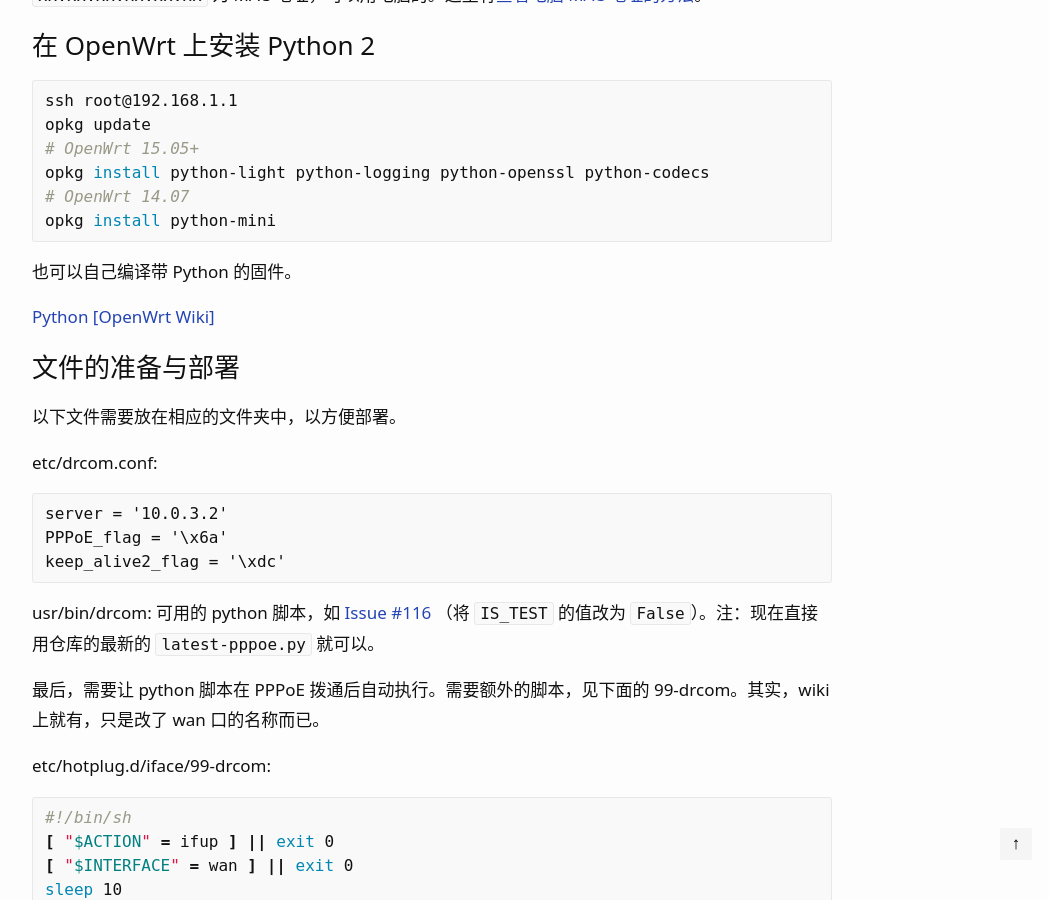
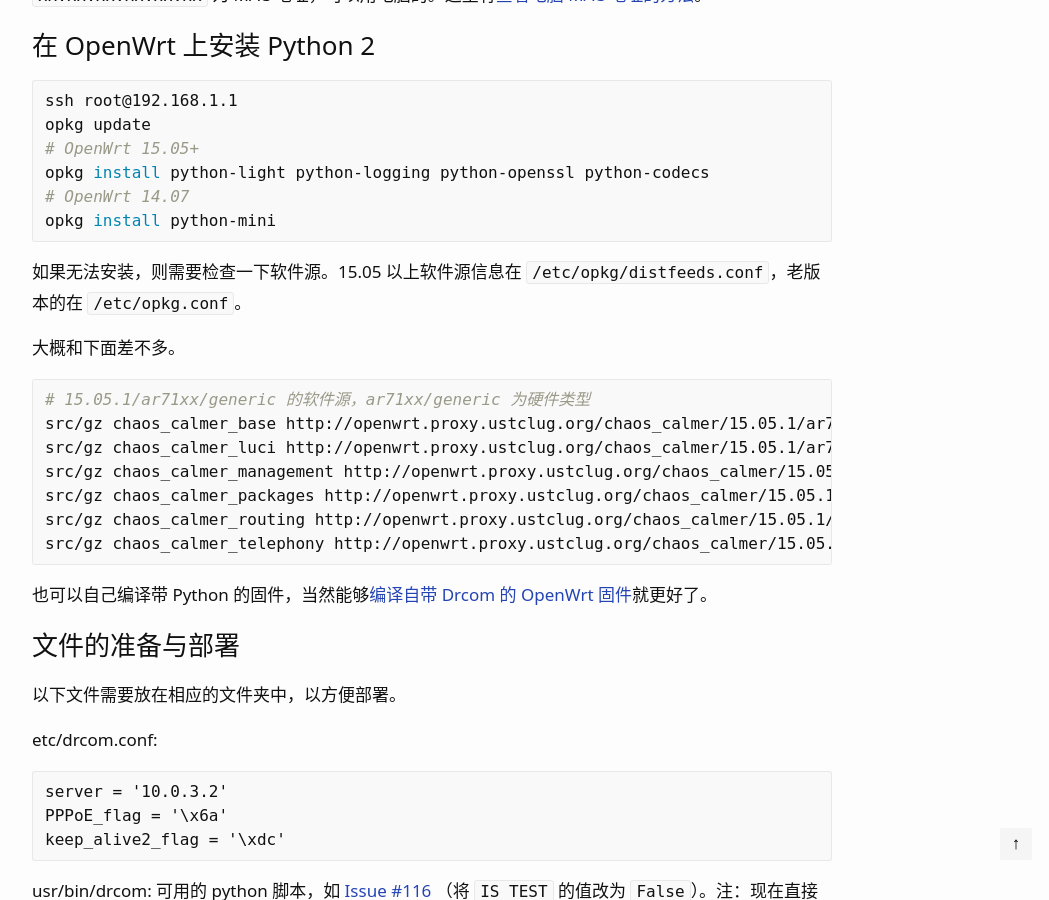
Before and after one commit to dgeibi/dgeibi.github.com, a Jekyll site: the page built from _posts/2016-10-08-drcom.md, in a window 1280 px wide and 900 px high, scrolled down 1085 px. Shown: the whole window, without its empty margins (208-1257 px from the left). Built offline with Jekyll 4.4.1, drawn with Linux system fonts in a browser that asks for light colours; comment, search, counter and statistics services are not loaded.

Commit message:
update at 2016-10-19 17:04:35 UTC

````diff
--- a/_posts/2016-10-08-drcom.md
+++ b/_posts/2016-10-08-drcom.md
@@ -47,9 +47,21 @@
 opkg install python-mini
 ```
 
-也可以自己编译带 Python 的固件。
+如果无法安装，则需要检查一下软件源。15.05 以上软件源信息在 `/etc/opkg/distfeeds.conf`，老版本的在 `/etc/opkg.conf`。
 
-[Python [OpenWrt Wiki]](https://wiki.openwrt.org/doc/software/python)
+大概和下面差不多。
+
+```bash
+# 15.05.1/ar71xx/generic 的软件源，ar71xx/generic 为硬件类型
+src/gz chaos_calmer_base http://openwrt.proxy.ustclug.org/chaos_calmer/15.05.1/ar71xx/generic/packages/base
+src/gz chaos_calmer_luci http://openwrt.proxy.ustclug.org/chaos_calmer/15.05.1/ar71xx/generic/packages/luci
+src/gz chaos_calmer_management http://openwrt.proxy.ustclug.org/chaos_calmer/15.05.1/ar71xx/generic/packages/management
+src/gz chaos_calmer_packages http://openwrt.proxy.ustclug.org/chaos_calmer/15.05.1/ar71xx/generic/packages/packages
+src/gz chaos_calmer_routing http://openwrt.proxy.ustclug.org/chaos_calmer/15.05.1/ar71xx/generic/packages/routing
+src/gz chaos_calmer_telephony http://openwrt.proxy.ustclug.org/chaos_calmer/15.05.1/ar71xx/generic/packages/telephony
+```
+
+也可以自己编译带 Python 的固件，当然能够[编译自带 Drcom 的 OpenWrt 固件]({% post_url 2016-10-12-build-openwrt-with-drcom %})就更好了。
 
 ## 文件的准备与部署
 
````
Also changed, not shown: _posts/2016-10-12-build-openwrt-with-drcom.md (+15 -29 lines).
